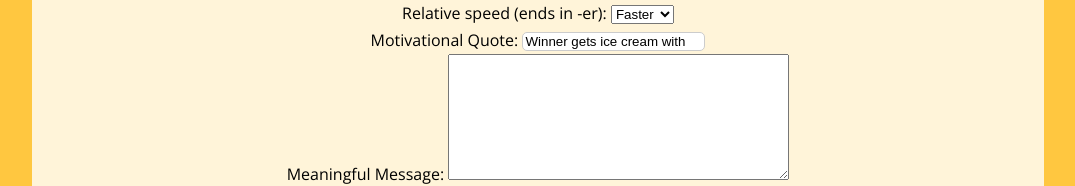
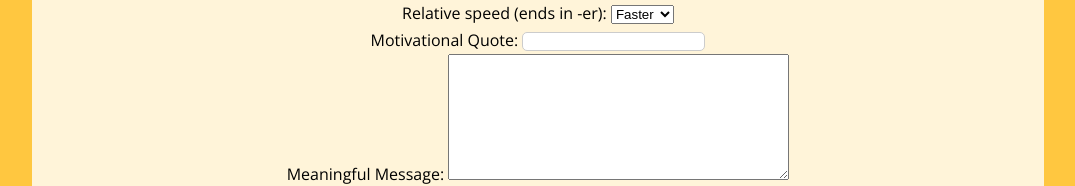
Before and after one commit to christopherf242/Form-a-Story, a plain HTML site: page index.html in a window 1280 px wide. Shown: the part 621-807 px from the top of the page, without its empty margins (102-1177 px from the left). Drawn offline with nearby package versions, Linux system fonts and the light colour scheme.

Commit message:
I added comments and I edited the datalist element

```diff
--- a/index.html
+++ b/index.html
@@ -16,8 +16,10 @@
       <hr>
       <!--Add your form below:-->
       <form action="story.html" method="GET">
-        <!-- The label element tells the user what they're filling in and the input element gives the user space to fill in the info -->
-        <!-- The id attribute of an input element is used to associate a label element with the input element. The label html element has a for attribute that will be the same as the input html element's id attribute. The name attribute is needed for information form this input element to be sent with the form during submission(I think it's usually the same as the id attribute) -->
+        <!-- Notes: The label element tells the user what they're filling in and the input element gives the user space to fill in the info -->
+        <!-- The id attribute of an input element is used to associate a label element with the input element. The label html element
+         has a for attribute that will be the same as the input html element's id attribute. The name attribute is needed for information
+          from this input element to be sent with the form during submission(I think it's usually the same as the id attribute) -->
         <label for="animal-1">Animal:</label>
         <input type="text" id="animal-1" name="animal-1" value="Cat" placeholder="Cat" minlength="3" maxlength="12" required>
         <br>
@@ -38,13 +40,16 @@
         <input type="number" id="num-1" name="num-1" value="2" min="0" max="24" required>
         <br>
         <span>Yes or No</span>
-        <!-- From number 13: For radio buttons, we want to add the <input> before the <label> to render the radio button on the left of the text. The input is the place where you click -->
+        <!--Notes: From number 13: For radio buttons, we want to add the <input> before the <label>
+         to render the radio button on the left of the text. The input is the place where you click -->
         <input id="yes" name="answer" type="radio" value="yes" required>
         <label for="yes">Yes</label>
         <input id="no" name="answer" type="radio"  value="no">
         <label for="no">No</label>
         <br>
-        <!-- Now we'll add a drop down list for speed options. In the hint of question 16, it says that when the form is submitted, the value attribute of the <option> element is sent along with the name of hte <select> element as a key-value pair(key, value). -->
+        <!--Notes: Now we'll add a drop down list for speed options. In the hint of question 16, it says that when the form is submitted,
+         the value attribute of the <option> element is sent along with the name of the <select> element as a key-value pair(key, value). -->
+        <!-- Dropdown lists use a select element instead of a datalist element. Also they don't use an input element -->
         <label for="speed">Relative speed (ends in -er):</label>
         <select id="speed" name="speed" required>
           <option value="faster">Faster</option>
@@ -52,9 +57,14 @@
         </select>
         <br>
         <label for="quote">Motivational Quote:</label>
-        <input id="quote" name="quote" type="text" value="Winner gets ice cream with waffles!" required list="quote-choices">
+        <!-- Notes: Datalist element allows you to search for an option and it allows you to create an option.
+         For the input element associated that's always associated with datalist, it might be easier to not add a value attribute.
+         Also we need to add a list attribute that will have a value that matches the value of the datalist's id attribute. -->
+        <!-- Also options don't require the text in between the opening and closing tags because they would show up twice
+        (since datalists only render/show the value of the value attribute on the screen). -->
+        <input id="quote" name="quote" type="text" required list="quote-choices">
         <datalist id="quote-choices">
-          <option value="winner gets ice cream!">									</option>
+          <option value="winner gets ice cream!"></option>
           <option value="winner gets pizza!"></option>
           <option value="winner gets ice cream with waffles and some pizza on the side!"></option>
         </datalist>
```
